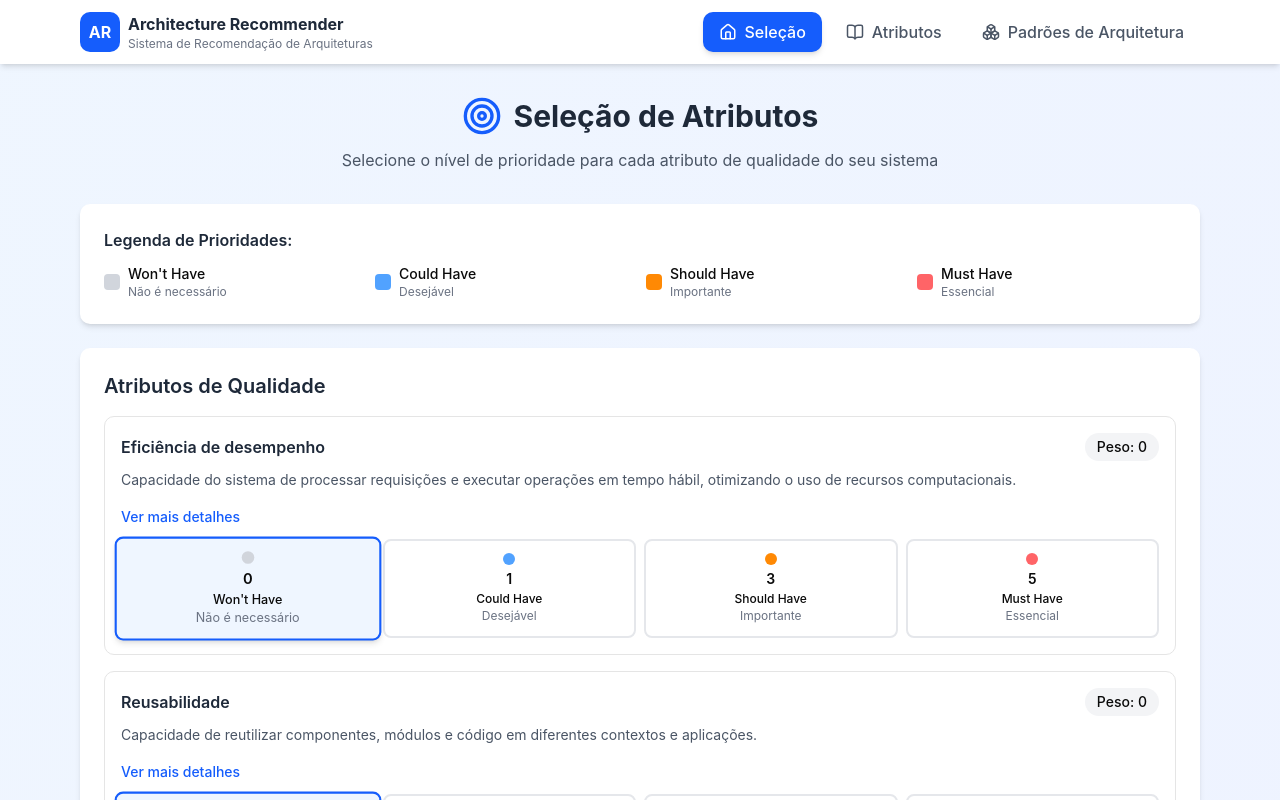
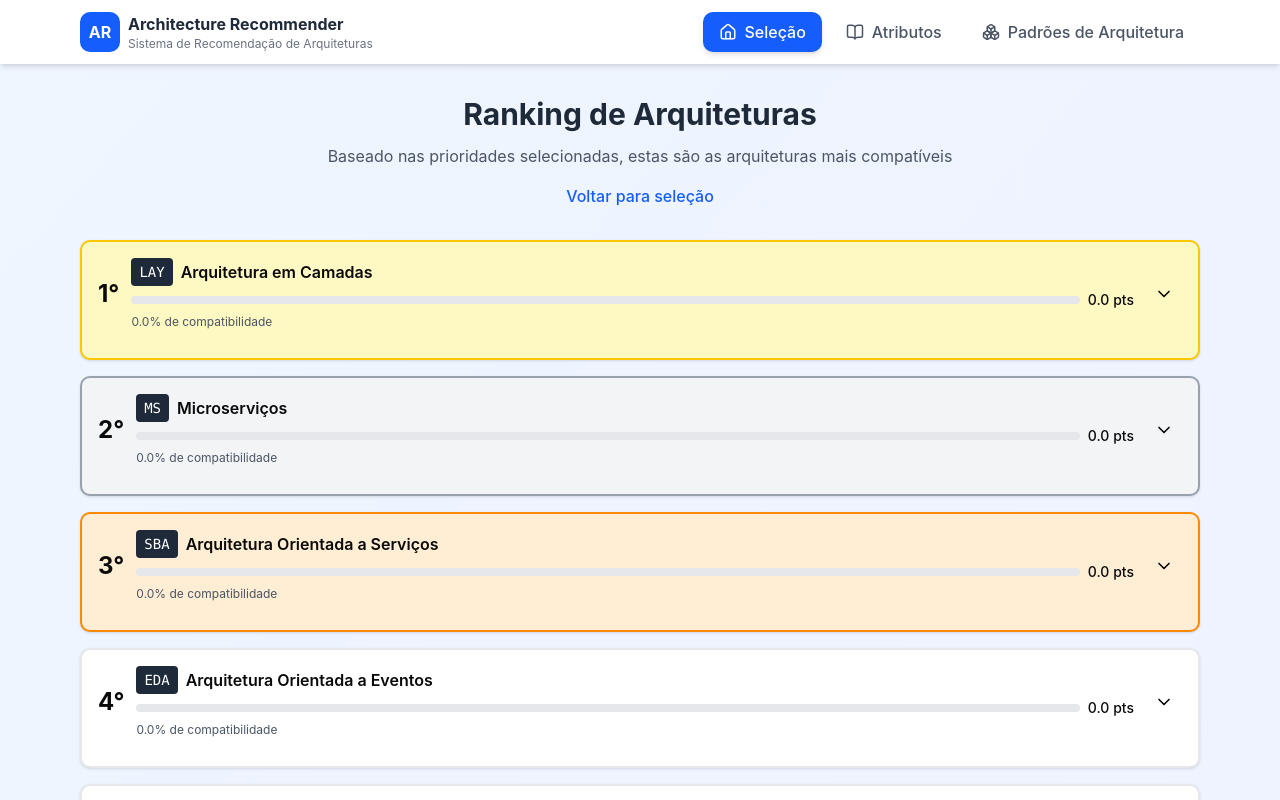
Before and after one commit to HerikCosmo/architecture_recommender, a React (Vite) app: page / in a window 1280 px wide. Shown: the top 800 px of the page. Built offline with nearby package versions, Linux system fonts and the light colour scheme.

Commit message:
update MainPage with data info and score calculation

```diff
--- a/src/app/pages/MainPage.tsx
+++ b/src/app/pages/MainPage.tsx
@@ -1,16 +1,43 @@
 import { useState } from "react";
 import { AttributeCard } from "../components/AttributeCard";
 import { priorityLevels, mockQualityAttributes as qualityAttributes } from "../data/attributes";
+import { mockArchitectures as architectures } from "../data/architectures";
 import { Calculator, Target } from "lucide-react";
+import { ArchictectureResult } from "../components/ArchitectureResult";
 
 export function MainPage() {
   const [priorities, setPriorities] = useState<Record<string, number>>(
     Object.fromEntries(qualityAttributes.map(attr => [attr.id, 0]))
   );
 
-  const [showResults, setShowResults] = useState(false);
+  const [showResults, setShowResults] = useState(true);
 
   const hasSelectedPriorities = Object.values(priorities).some(p => p > 0);
+
+  const calculateScores = () => {
+    return architectures
+      .filter(arch => {
+        const hasConflict = Object.entries(priorities).some(([attrId, priority]) => {
+          const attrScore = arch.attributeScores[attrId as keyof typeof arch.attributeScores];
+          return priority === 5 && attrScore === 0;
+        })
+
+        return !hasConflict;
+      })
+      .map(arch => {
+        let score = 0;
+        Object.entries(priorities).forEach(([attrId, priority]) => {
+          const attrScore = arch.attributeScores[attrId as keyof typeof arch.attributeScores];
+          score += priority * attrScore; // w_i * a_i
+        });
+        return { architecture: arch, score }
+      })
+      .sort((a, b) => b.score - a.score);
+  };
+
+  const results = calculateScores();
+
+  const maxScore = Math.max(...results.map(r => r.score), 1);
 
   const handlePriorityChange = (attributeId: string, value: number) => {
     setPriorities(prev => ({
@@ -87,6 +114,37 @@ export function MainPage() {
         </div>
         </>
       )}
+
+      {showResults && (
+        <>
+          <div className="text-center mb-8">
+            <h1 className="text-3xl font-bold text-gray-800 mb-3">
+              Ranking de Arquiteturas
+            </h1>
+            <p className="text-gray-600 max-w-2xl mx-auto mb-4">
+              Baseado nas prioridades selecionadas, estas são as arquiteturas mais compatíveis
+            </p>
+            <button
+              onClick={() => setShowResults(false)}
+              className="text-blue-600 hover:text-blue-800 font-medium"
+            >
+              Voltar para seleção
+            </button>
+          </div>
+
+          <div className="space-y-4">
+            {results.map((result, index) => (
+              <ArchictectureResult
+                key={result.architecture.id}
+                architecture={result.architecture}
+                score={result.score}
+                maxScore={maxScore}
+                rank={index + 1}
+              />
+            ))}
+          </div>
+        </>
+      )}
     </div>
   )
 }
```
